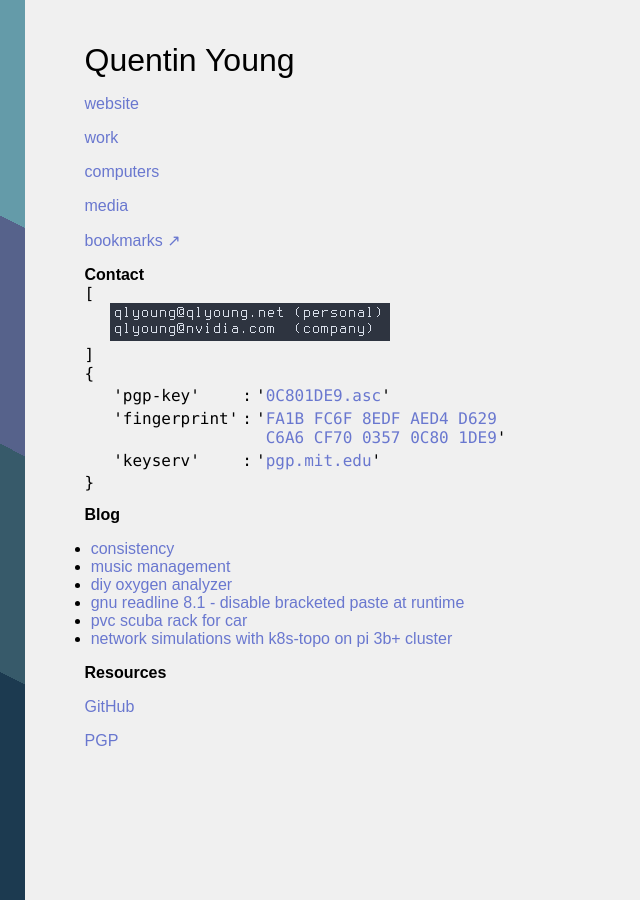
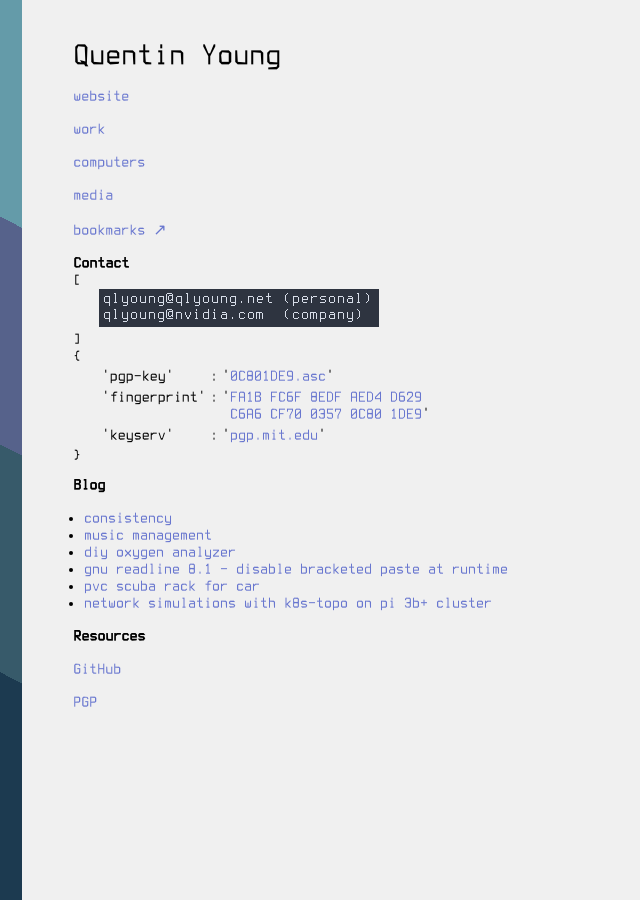
Before and after one commit to qlyoung/qlyoung.github.io, a Jekyll site: the page built from index.html, in a window 1280 px wide. Shown: the whole page, without its empty margins (0-640 px from the left). Built offline with Jekyll 4.4.1, drawn with Linux system fonts in a browser that asks for light colours.

Commit message:
change homepage & code font to terminus
Signed-off-by: Quentin Young <qlyoung@qlyoung.net>

```diff
--- a/_layouts/default.html
+++ b/_layouts/default.html
@@ -6,6 +6,7 @@
 <meta name="description" content="personal site of quentin young">
 <meta name="author" content="quentin young">
 <meta name="viewport" content="width=device-width">
+<link rel="stylesheet" href="css/fonts.css">
 <link rel="stylesheet" href="css/main.css">
 <link rel="stylesheet" href="css/syntax_thankful_eyes.css">
 {% if layout.custom_css %}
--- /dev/null
+++ b/css/fonts.css
@@ -0,0 +1,6 @@
+@font-face {
+  font-family: "Terminus";
+  font-style: normal;
+  font-weight: 400;
+  src: local("Terminus"), url("/fonts/terminus.woff") format("woff");
+}
--- a/css/main.css
+++ b/css/main.css
@@ -1,12 +1,11 @@
 body {
-  font-family: sans-serif;
+  font-family: 'Terminus', sans-serif;
   margin: 5ex 10ex;
   background: #f0f0f0;
 }
 
 code {
-  font-family: WebKitWorkaround, monospace;
-  font-family: Lucida Console,Lucida Sans Typewriter,monaco,Bitstream Vera Sans Mono,monospace;
+  font-family: 'Terminus', 'Lucida Console', monospace;
 }
 
 pre {
--- a/css/post.css
+++ b/css/post.css
@@ -1,3 +1,7 @@
+body {
+    font-family: sans-serif;
+}
+
 @media screen and (max-width: 767px) {
     body {
         margin: 10px;
```
Also changed, not shown: fonts/terminus.woff (added).
